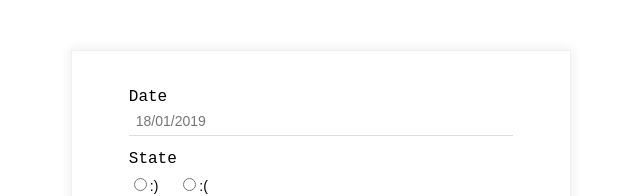
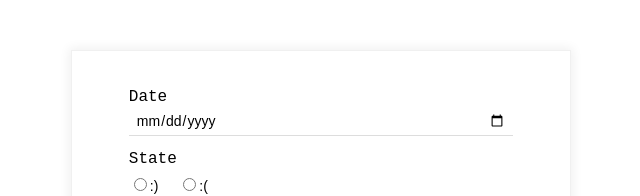
Before and after one commit to trizgb/f-online-life-calendar-trizgb, a React (Create React App) app: page /#/edit in a window 1280 px wide. Shown: the top 196 px of the page, without its empty margins (319-959 px from the left). Built offline with nearby package versions, Linux system fonts and the light colour scheme.

Commit message:
Paint mood fixed and added attributes in faces

```diff
--- a/src/App.js
+++ b/src/App.js
@@ -33,6 +33,12 @@ class App extends Component {
     if (savedMood !== null) {
       const paintSavedMood = savedMood.map(item => {
         return item.mood;
+      });
+
+      this.setState((prevState) => {
+        const { createdMood } = prevState;
+        const addSaved = { ...createdMood, createdMood: savedMood }
+        return addSaved;
       });
       return paintSavedMood;
     } else {
@@ -94,7 +100,7 @@ class App extends Component {
   }
 
   render() {
-    const paintSavedMood = this.getLocalStorage();
+    const paintSavedMood = this.state.createdMood;
 
     return (
       <div className="app">
--- a/src/components/Edit.js
+++ b/src/components/Edit.js
@@ -11,7 +11,7 @@ class Edit extends Component {
         <form action="" className="app__form">
           <div className="app__form-date">
             <label htmlFor="date" className="date-title">Date</label>
-            <input type="text" className="date-field" id="date" data-field="date" placeholder="18/01/2019" onKeyUp={handleEdit} />
+            <input type="date" className="date-field" id="date" data-field="date" placeholder="18-01-2019" onChange={handleEdit} />
           </div>
           <div className="app__form-state">
             <label htmlFor="state" className="state-title">State</label>
@@ -31,8 +31,6 @@ class Edit extends Component {
           <div className="form__buttons">
             <Link to="/">
               <button type="submit" className="button button-save" onClick={pushCreatedMood}>Save</button>
-            </Link>
-            <Link to="/">
               <button type="button" className="button button-cancel">Cancel</button>
             </Link>
           </div>
--- a/src/components/Main.js
+++ b/src/components/Main.js
@@ -15,15 +15,16 @@ class Main extends Component {
           <div className="calendar__container">
             <ul className="mood__list">
               {paintSavedMood.map((item, index) => {
-                if (item === ':)') {
+                const { mood, date, message } = item;
+                if (mood === ':)') {
                   return (
-                    <li className="mood__list-item item--happy" key={index}>
-                      <p className="mood__text text--happy">{item}</p>
+                    <li className="mood__list-item item--happy" key={index} title={`${date} - ${message}`}>
+                      <p className="mood__text text--happy">{mood}</p>
                     </li>)
                 } else {
                   return (
-                    <li className="mood__list-item item--sad" key={index}>
-                      <p className="mood__text text--sad">{item}</p>
+                    <li className="mood__list-item item--sad" key={index} title={date}>
+                      <p className="mood__text text--sad">{mood}</p>
                     </li>)
                 }
               })}
--- a/src/styles/_main.scss
+++ b/src/styles/_main.scss
@@ -50,6 +50,7 @@
   grid-template-columns: repeat(auto-fill, 50px);
   grid-column-gap: 15px;
   grid-row-gap: 15px;
+  // grid-gap: 15px;
   justify-content: center;
 }
 
```
Also changed, not shown: 16 other files (tests, documents, lock files or other folders).
